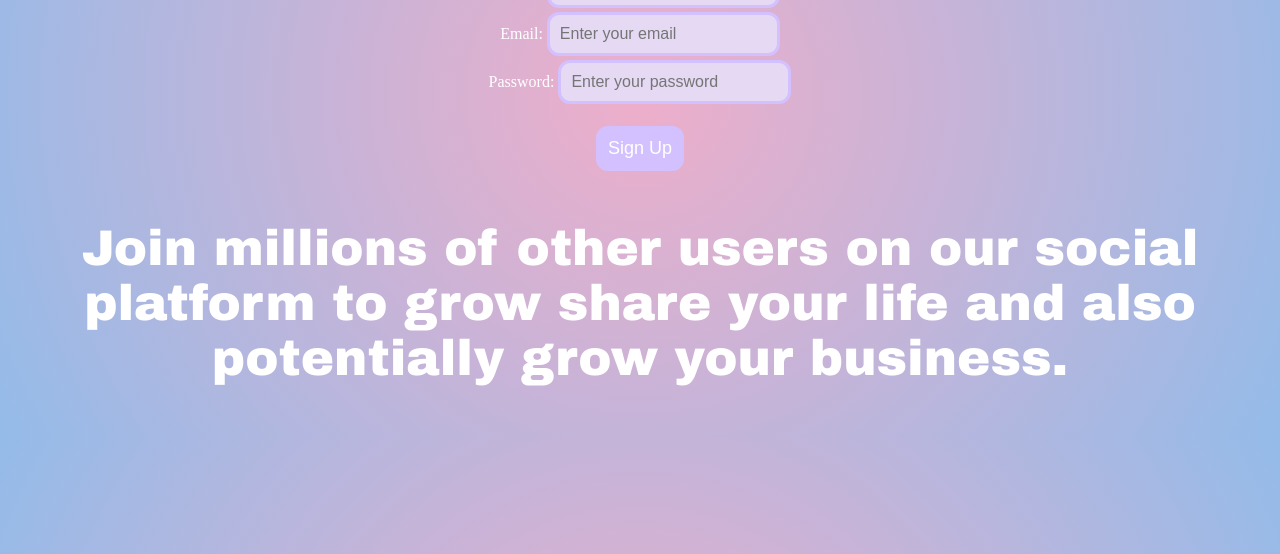
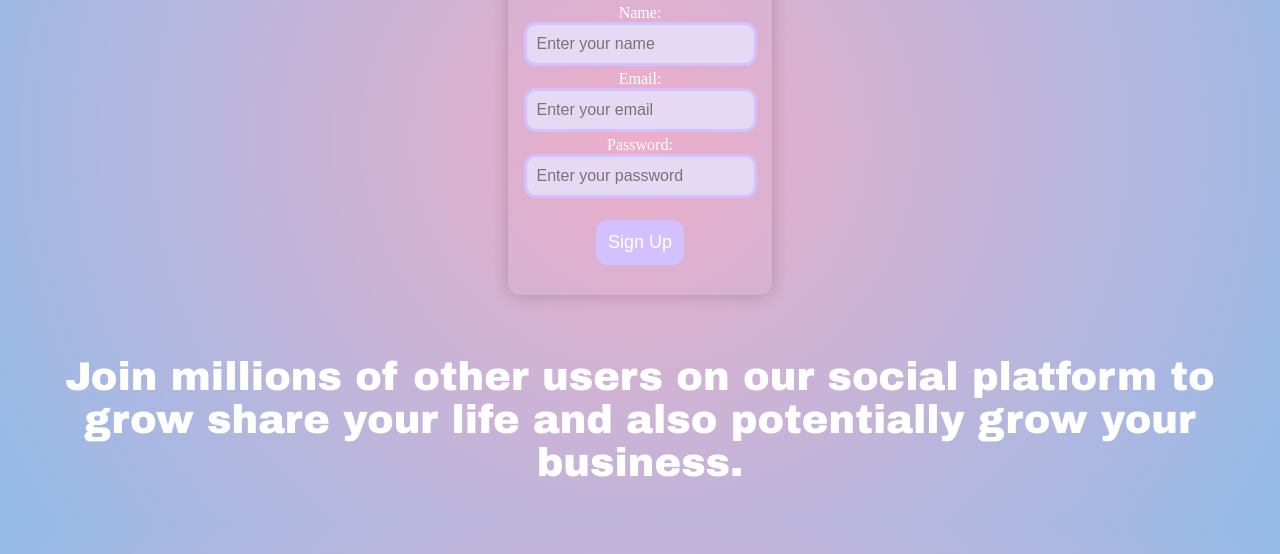
Before and after one commit to fatemsumaiya/single-page-js, a plain HTML site: page index.html in a window 1280 px wide. Shown: the part 246-800 px from the top of the page. Drawn offline with Linux system fonts and the light colour scheme.

Commit message:
updated styling

```diff
--- a/script.js
+++ b/script.js
@@ -6,7 +6,8 @@ function renderSignUp() {
         <div class = "container1" >
         </div>
             <div class = "container2">
-                <p> MyTalk</p>
+                <p id="myTalk"> MyTalk</p>
+                <div class="con">
                 <h1>Sign Up</h1>
                 <form id="signupForm">
                     <label for="name">Name:</label>
@@ -17,6 +18,7 @@ function renderSignUp() {
                     <input type="password" id="password" placeholder="Enter your password"><br><br>
                     <button type="button" onclick="handleSignUp()">Sign Up</button>
                 </form>
+                </div>
 
                 </div>
                     <p id="statement">Join millions of other users on our social platform to grow share your life and also potentially grow your business.</p>
--- a/style.css
+++ b/style.css
@@ -12,11 +12,17 @@ li{
     font: 26px;
 }
 p {
-    font-size: 50px;
+    font-size: 40px;
     color: white;
     font-family: "Archivo Black", sans-serif;
-    font-weight: 400;
+    font-weight: 20;
     font-style: normal;
+}
+
+#statement {
+    margin-right: 30px;
+    margin-left: 30px;
+    padding-top: 20px;
 }
 
 #statement:hover {
@@ -48,6 +54,17 @@ body {
 #signupForm input[type="text"]:focus {
     border: 5px solid #d3c1ff;
     color: rgba(132, 0, 255, 0.477);
+    border-radius: 500px;
+}
+
+.con {
+    color: #fff;
+    margin-left: 500px;
+    padding-top: 20px;
+    padding-bottom: 30px;
+    margin-right: 500px;
+    border-radius: 12px;
+    box-shadow: 0 0 1rem rgba(0,0,0,0.2);
 }
 
 h1 {
@@ -55,6 +72,12 @@ h1 {
     font-family: "Roboto", sans-serif;
     font-weight: 800;
     font-style: normal;
+
+}
+
+#myTalk {
+    font-size: 50px;
+    text-shadow: 0 0 1rem rgba(30, 0, 47, 0.406);
 }
 
 #signupForm button {
@@ -81,9 +104,10 @@ h2 {
 
 #postContent {
     border-radius: 12px;
-    border: 3px solid  #d3c1ff;
+    box-shadow: 0 0 1rem rgba(1,1,1,0.6);
+    border: 2px solid  #d3c1ff;
+    background-color: #d3c1ff;
     color: rgba(132, 0, 255, 0.477);
-    background-color: rgb(229, 217, 244);
     padding: 30px;
     margin-bottom: 20px;
     margin-top: 0;
```
